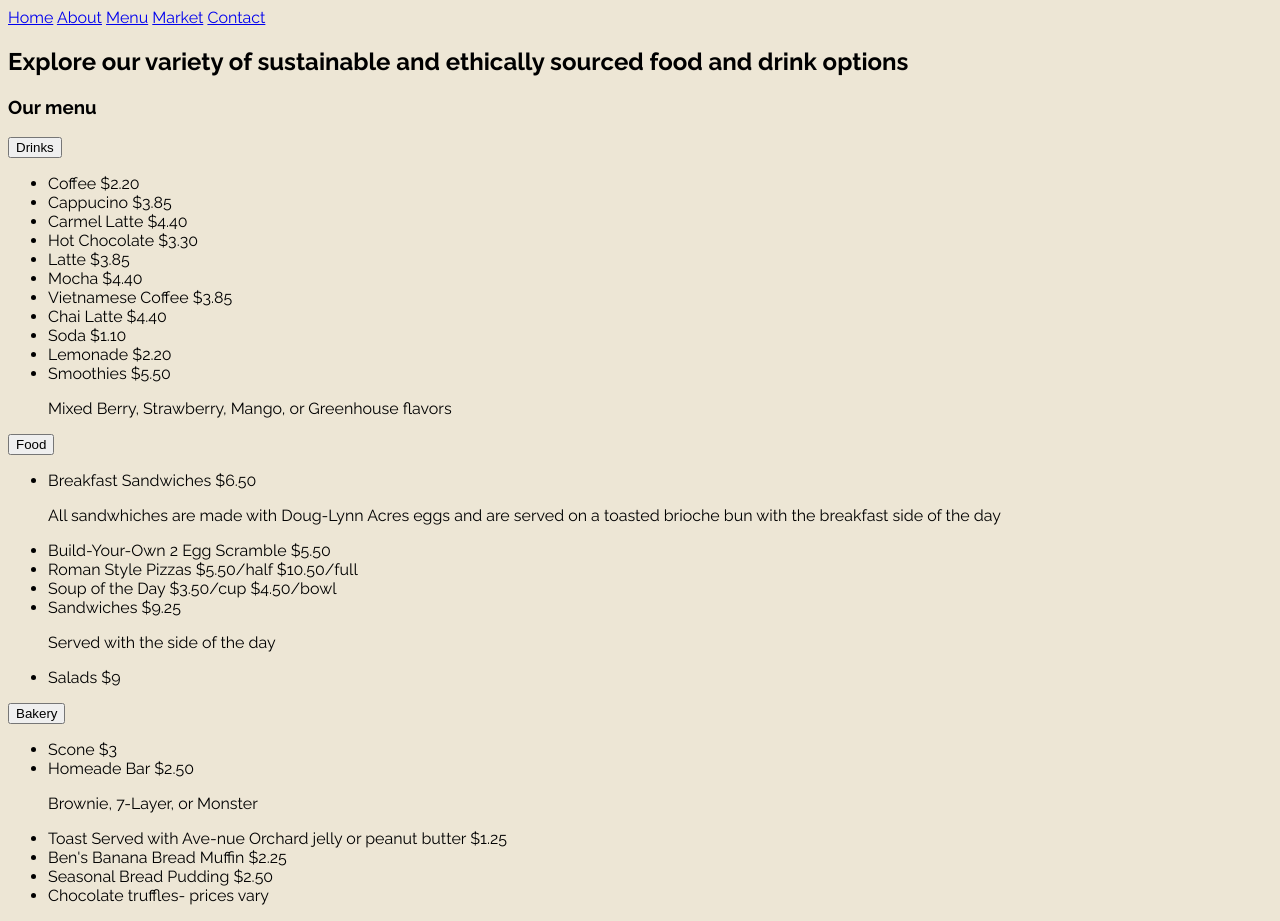
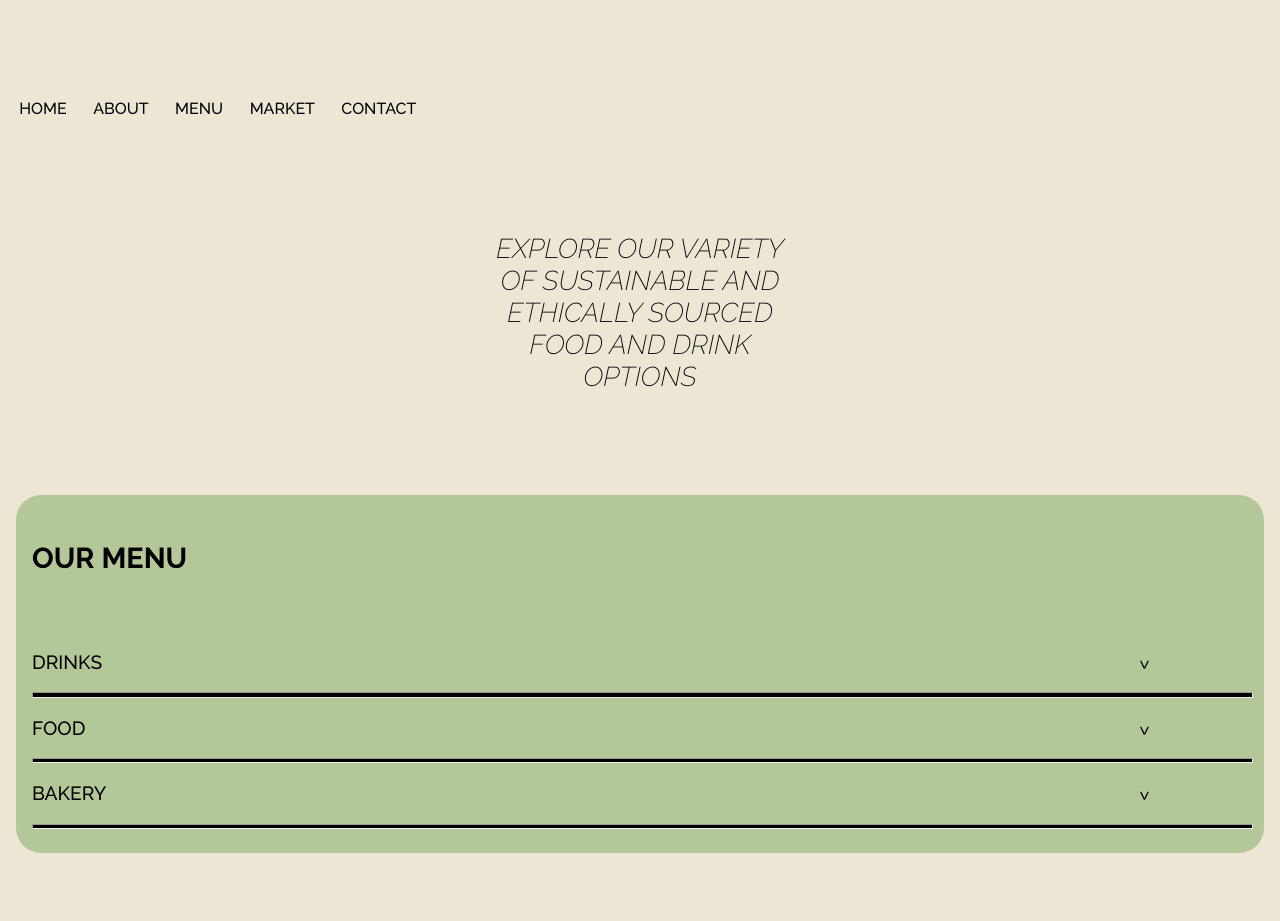
Before and after one commit to snyderlj0299/Snyder-ClientProject, a plain HTML site: page menu.html in a window 1280 px wide. After the commit the page ends 853 px from the top, so only its background shows below. Drawn offline with Linux system fonts and the light colour scheme.

Commit message:
In progress

```diff
--- a/menu.html
+++ b/menu.html
@@ -13,17 +13,22 @@
 </head>
     <body>
         <header>
+            <nav>
             <a href="index.html">Home</a>
             <a href="about.html">About</a>
             <a href="menu.html">Menu</a>
             <a href="market.html">Market</a>
             <a href="contact.html">Contact</a>
+        </nav>
         </header>
-        <h2>Explore our variety of sustainable and ethically sourced food and drink options</h2>
+        <h2>EXPLORE OUR VARIETY <br> OF SUSTAINABLE AND <br>ETHICALLY SOURCED<br> FOOD AND DRINK<br> OPTIONS</h2>
         <section id="menu">
-            <h3>Our menu</h3>
-            <button class="accordion">Drinks</button>
-            <div class="accordion-content">
+            <h4><b>OUR MENU</b></h4>
+            <br>
+           <section class="drink" id="drink">
+                <h3 class="accordion">Drinks <span>^</span></h3>
+                <hr>
+            <article>
             <ul>
                 <li>Coffee $2.20</li>
                 <li>Cappucino $3.85</li>
@@ -37,9 +42,12 @@
                 <li>Lemonade $2.20</li>
                 <li>Smoothies $5.50</li>
                 <p>Mixed Berry, Strawberry, Mango, or Greenhouse flavors</p>
-            </ul></div>
-            <button class="accordion">Food</button>
-            <div class="accordion-content">
+            </ul></article>
+            </section>
+            <section class="food" id="food">
+            <h3 class="accordion">Food <span>^</span></h3>
+            <hr>
+            <article>
             <ul>
                 <li>Breakfast Sandwiches $6.50</li>
                 <p>All sandwhiches are made with Doug-Lynn Acres eggs and are served on a toasted brioche bun with the breakfast side of the day</p>
@@ -49,9 +57,12 @@
                 <li>Sandwiches $9.25</li>
                 <p>Served with the side of the day</p>
                 <li>Salads $9</li>
-            </ul></div>
-            <button class="accordion">Bakery</button>
-            <div class="accordion-content">
+            </ul></article>
+        </section>
+        <section class="bakery" id="bakery">
+            <h3 class="accordion">Bakery <span>^</span></h3>
+            <hr>
+            <article>
             <ul>
                 <li>Scone $3</li>
                 <li>Homeade Bar $2.50</li>
@@ -60,7 +71,8 @@
                 <li>Ben's Banana Bread Muffin $2.25</li>
                 <li>Seasonal Bread Pudding $2.50</li>
                 <li>Chocolate truffles- prices vary</li>
-            </ul> </div>
+            </ul>
+        </article>
         </section>
     </body>
 </html>
--- a/styles.css
+++ b/styles.css
@@ -2,3 +2,64 @@ body{
     font-family: 'Raleway', sans-serif;
     background-color: #EDE6D5;
 }
+.accordion{
+    cursor: pointer;
+}
+section span{
+    position: absolute;
+    left: 90%;
+    transform: rotate(180deg);
+}
+article{
+    display: none;
+}
+article.show{
+    display: block;
+}
+span.rotate{
+    transform: rotate(0);
+}
+#menu{
+    background-color: #B3C799;
+    padding: 1rem;
+    padding-top: .5rem;
+    border-radius: 25px;
+    position: relative;
+    top: 15rem;
+    text-transform: uppercase;
+    margin: .5rem;
+}
+hr {
+    width: 100%;
+    padding: .1rem;
+    background-color: black;
+ }
+ h2{
+     text-align: center;
+     position: relative;
+     top: 10rem;
+     font-weight: 200;
+     font-style: italic;
+     font-size: 1.7rem;
+ }
+h4{
+    font-size: 1.8rem;
+    font-weight: 900;
+}
+nav>a{
+    display: inline-block;
+    color: black;
+    padding: .7rem;
+    text-decoration: none;
+    font-weight: 500;
+    text-transform: uppercase;
+    position: relative;
+    top: 5rem;
+}
+nav>a:hover{
+    color: #788264;
+}
+h3{
+    font-weight: 500;
+    font-size: 1.2rem;
+}
```
Also changed, not shown: about.html (+2 -0 lines), contact.html (+2 -0 lines), index.html (+2 -0 lines), market.html (+2 -0 lines), scripts.js (+22 -0 lines).
